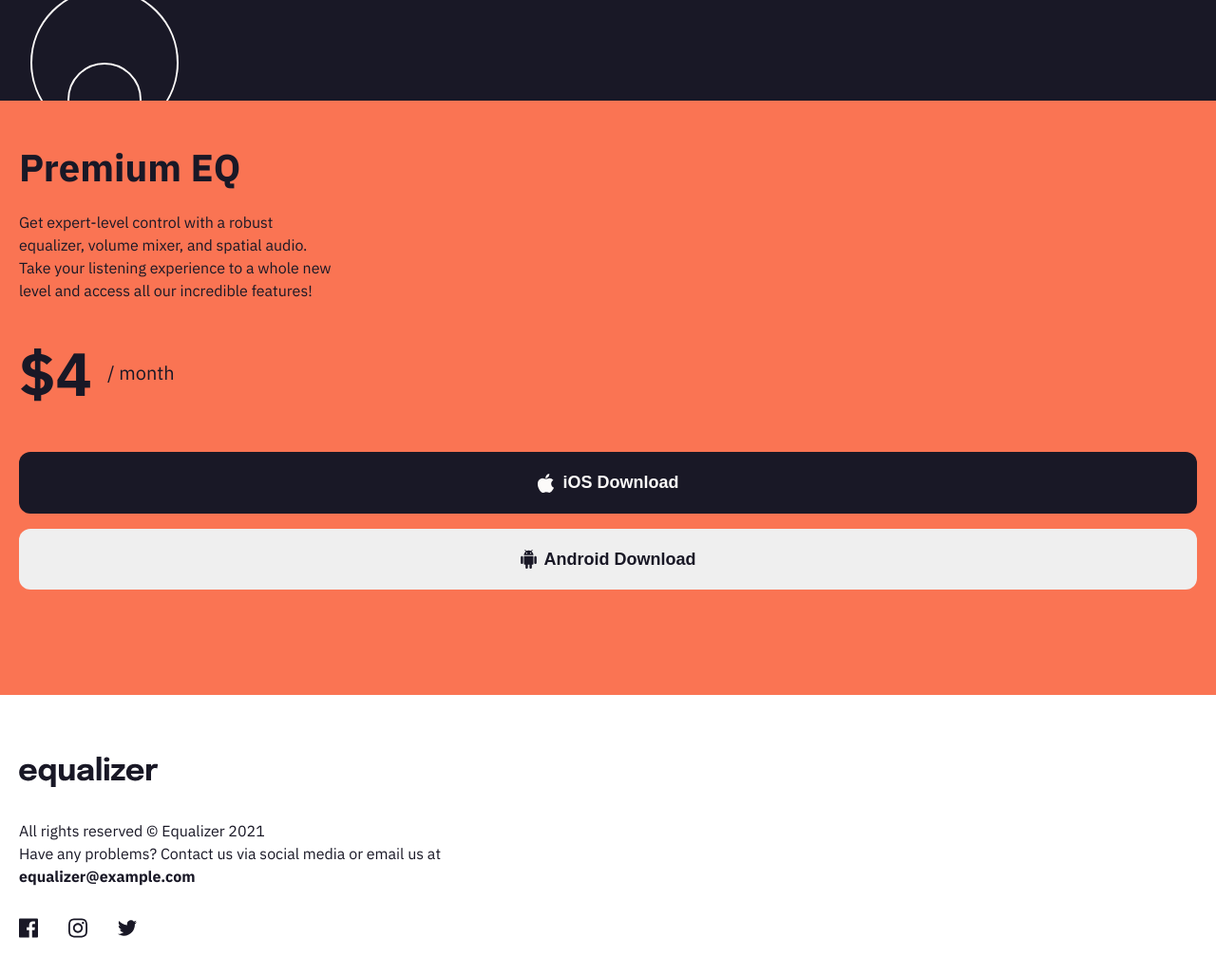
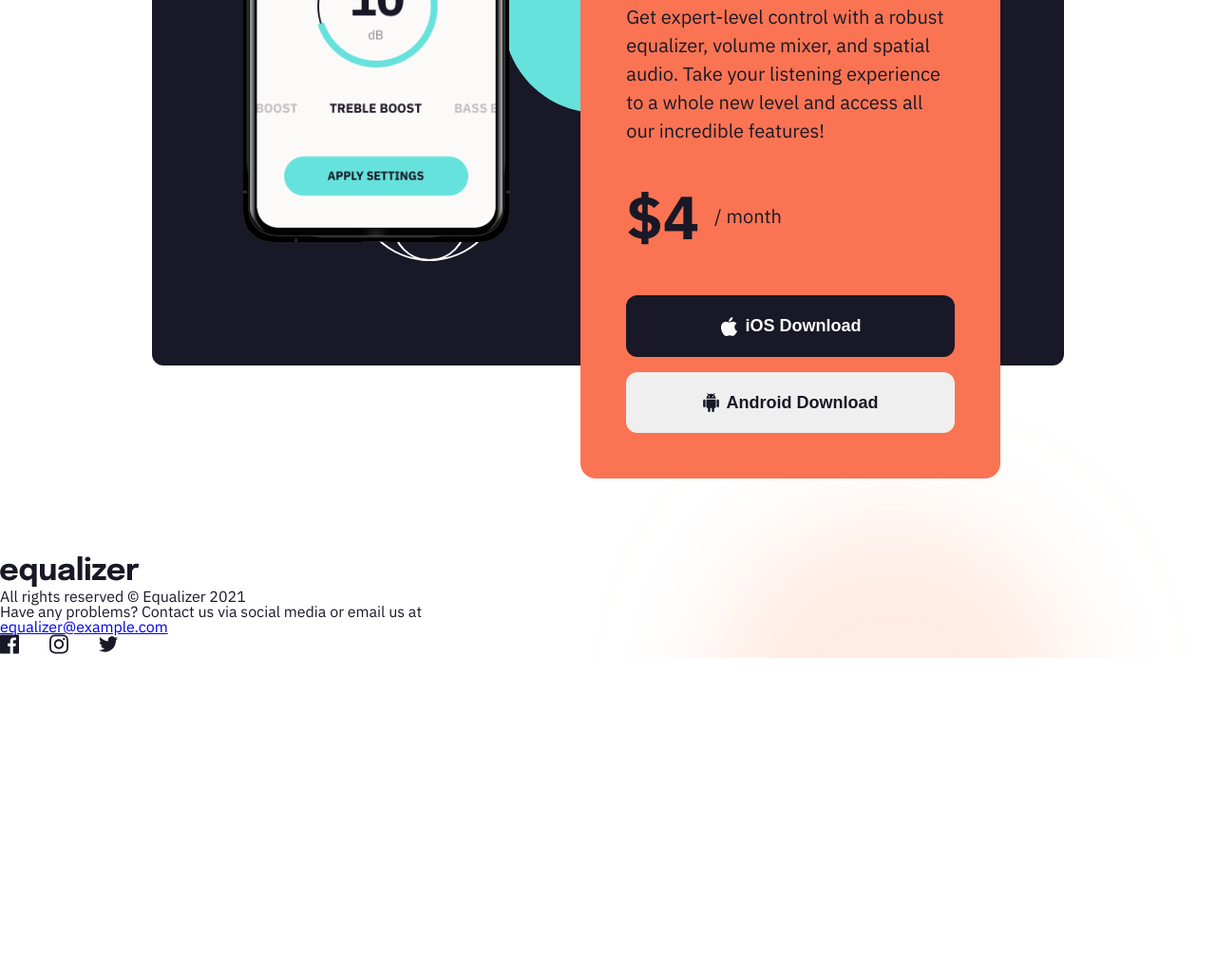
Before and after one commit to Hades1123/equalize-lading-page, a plain HTML site: page index.html in a window 1280 px wide. Shown: the part 941-1968 px from the top of the page at 95% size. After the commit the page ends 1634 px from the top, so only its background shows below. Drawn offline with Linux system fonts and the light colour scheme.

Commit message:
fix ipad responsive

```diff
--- a/index.html
+++ b/index.html
@@ -52,15 +52,14 @@
 		</section>
 	</main>
 	<footer>
-		<div class="copy-right">
-			<img src="/assets/logo.svg" alt="logo">
+		<img src="/assets/logo.svg" alt="logo" class="logo">
+		<div class="flex">
 			<div class="contact">
 				<p>
 					All rights reserved © Equalizer 2021
 				</p>
 				<p>Have any problems? Contact us via social media or email us at</p>
 				<a href="#!">equalizer@example.com</a>
-			</div>
 			</div>
 			<ul class="socials">
 				<li>
@@ -91,6 +90,7 @@
 					</a>
 				</li>
 			</ul>
+		</div>
 	</footer>
 </body>
 
--- a/scss/style.scss
+++ b/scss/style.scss
@@ -4,14 +4,15 @@
 
 $primary-font-family: "IBM Plex Sans";
 $primary-color: #191826;
-$breakPoints: (
-    "md":48rem,
-    "lg":64rem,
+$breakpoints: (
+    "sm": 30rem,
+    "md": 48rem,
+    "lg": 70rem,
 );
 
 @mixin respond($size) {
-    @media (min-width: map.get($breakPoints, #{$size})) {
-        @content
+    @media (min-width: map.get($breakpoints, #{$size})) {
+        @content;
     }
 }
 
@@ -32,11 +33,30 @@ body {
     background-position: top -12rem right -12rem;
     background-size: auto;
     background-repeat: no-repeat;
+
+    @include respond("md") {
+        background-image: url('/assets/bg-pattern-1.svg'), url('/assets/bg-main-tablet.png');
+        background-position: top -2.5rem right -3.1rem, top -12rem left -25rem;
+    }
+
+    @include respond("lg") {
+        background-image: url('/assets/bg-pattern-1.svg'), url('/assets/bg-main-desktop.png');
+        background-position: top -2.5rem right;
+    }
 }
 
 header {
     margin-bottom: 4rem;
     padding: 4rem 1.25rem 0rem;
+
+    @include respond("md") {
+        padding: 4rem 2.75rem 0rem;
+        margin-bottom: 8rem;
+    }
+
+    @include respond("lg") {
+        padding: 4rem 10rem 0rem;
+    }
 }
 
 button {
@@ -51,6 +71,7 @@ button {
     font-size: 1.125rem;
     font-weight: 700;
     line-height: 2.025rem;
+    transition: all 0.3s ease;
 
     &:hover {
         cursor: pointer;
@@ -60,6 +81,14 @@ button {
 .title {
     padding: 0rem 1.25rem;
 
+    @include respond("md") {
+        padding: 0rem 2.75rem;
+    }
+
+    @include respond("lg") {
+        padding: 0rem 10rem;
+    }
+
     h1 {
         max-width: 21rem;
         font-size: 2.5rem;
@@ -67,6 +96,16 @@ button {
         line-height: 2.5rem;
         letter-spacing: -0.0625rem;
         margin-bottom: 2.5rem;
+
+        @include respond("md") {
+            font-size: 4rem;
+            line-height: 4rem;
+            max-width: 26rem;
+        }
+
+        @include respond("lg") {
+            max-width: 82.85%;
+        }
     }
 
     p {
@@ -75,11 +114,34 @@ button {
         line-height: 1.5rem;
         max-width: 21rem;
         margin-bottom: 10.87rem;
+
+        @include respond("md") {
+            max-width: 31.5rem;
+            font-size: 1.125rem;
+            line-height: 1.6875rem;
+            margin-bottom: 17rem;
+        }
+
+        @include respond("lg") {
+            max-width: 68.5%;
+        }
     }
 }
 
 .content {
     background: #191826 url('/assets/bg-pattern-2.svg') no-repeat top left 2rem;
+
+    @include respond("md") {
+        margin: 0rem 2.75rem 12.5rem;
+        border-radius: 0.75rem;
+        background-position: left top;
+        position: relative;
+    }
+
+    @include respond("lg") {
+        margin: 0rem 10rem 12.5rem;
+        background-position: top left 33%;
+    }
 
     img {
         max-width: 13rem;
@@ -87,11 +149,38 @@ button {
         left: 50%;
         transform: translateX(-50%);
         top: -6.87rem;
+
+        @include respond("md") {
+            max-width: 17rem;
+            left: 2.68rem;
+            transform: unset;
+        }
+
+        @include respond("lg") {
+            max-width: 17.5rem;
+            left: 10%;
+            top: -8rem;
+        }
     }
 
     .premium {
         background-color: #FA7453;
         padding: 3rem 1.25rem 6.94rem;
+
+        @include respond("md") {
+            max-width: 22.25rem;
+            border-radius: 1rem;
+            position: absolute;
+            top: 5rem;
+            right: 4rem;
+            padding: 3rem;
+        }
+
+        @include respond("lg") {
+            right: 7%;
+            width: 46%;
+            max-width: 32rem;
+        }
 
         h2 {
             font-size: 2.5rem;
@@ -105,7 +194,16 @@ button {
             font-weight: 400;
             line-height: 1.5rem;
             margin-bottom: 2.5rem;
-            max-width: 21rem;
+
+            @include respond("md") {
+                font-size: 1.125rem;
+                line-height: 1.6875rem;
+            }
+
+            @include respond("lg") {
+                font-size: 1.25rem;
+                line-height: 1.875rem;
+            }
         }
 
         .price {
@@ -146,34 +244,11 @@ button {
 }
 
 footer {
-    padding: 4rem 1.25rem 5rem;
-
-    img {
-        margin-bottom: 2rem;
-    }
-
-    .contact {
-        margin-bottom: 2rem;
-
-        p {
-            font-weight: 400;
-            line-height: 1.5rem;
-        }
-
-        a {
-            text-decoration: none;
-            color: var(--color-slate, #191826);
-            font-weight: 700;
-            line-height: 1.5rem;
-        }
-    }
-
     .socials {
         display: flex;
         gap: 2rem;
         align-items: center;
 
-        li {
         a {
             text-decoration: none;
             cursor: pointer;
@@ -185,4 +260,3 @@ footer {
         }
     }
 }
-}
```
Also changed, not shown: css/style.css, css/style.min.css, 2 other files. Lines whose indentation alone changed are shown as unchanged.
